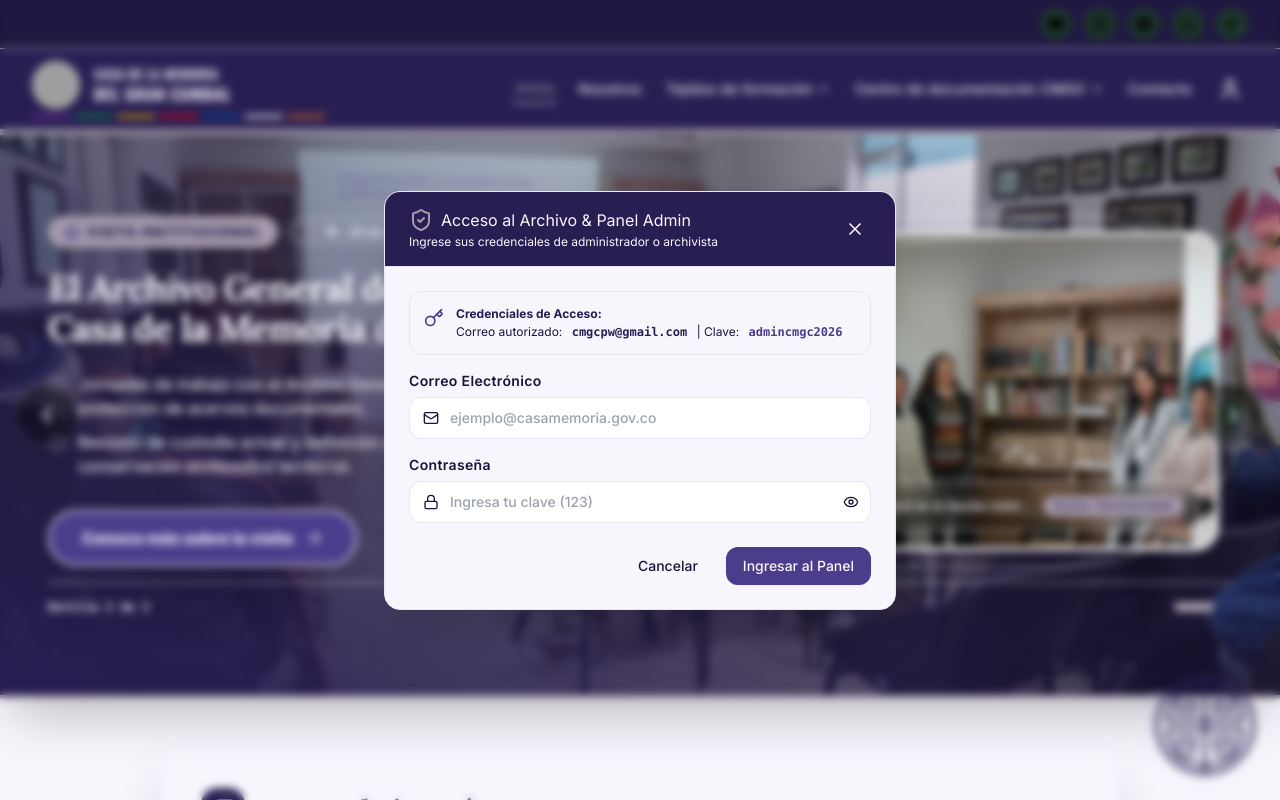
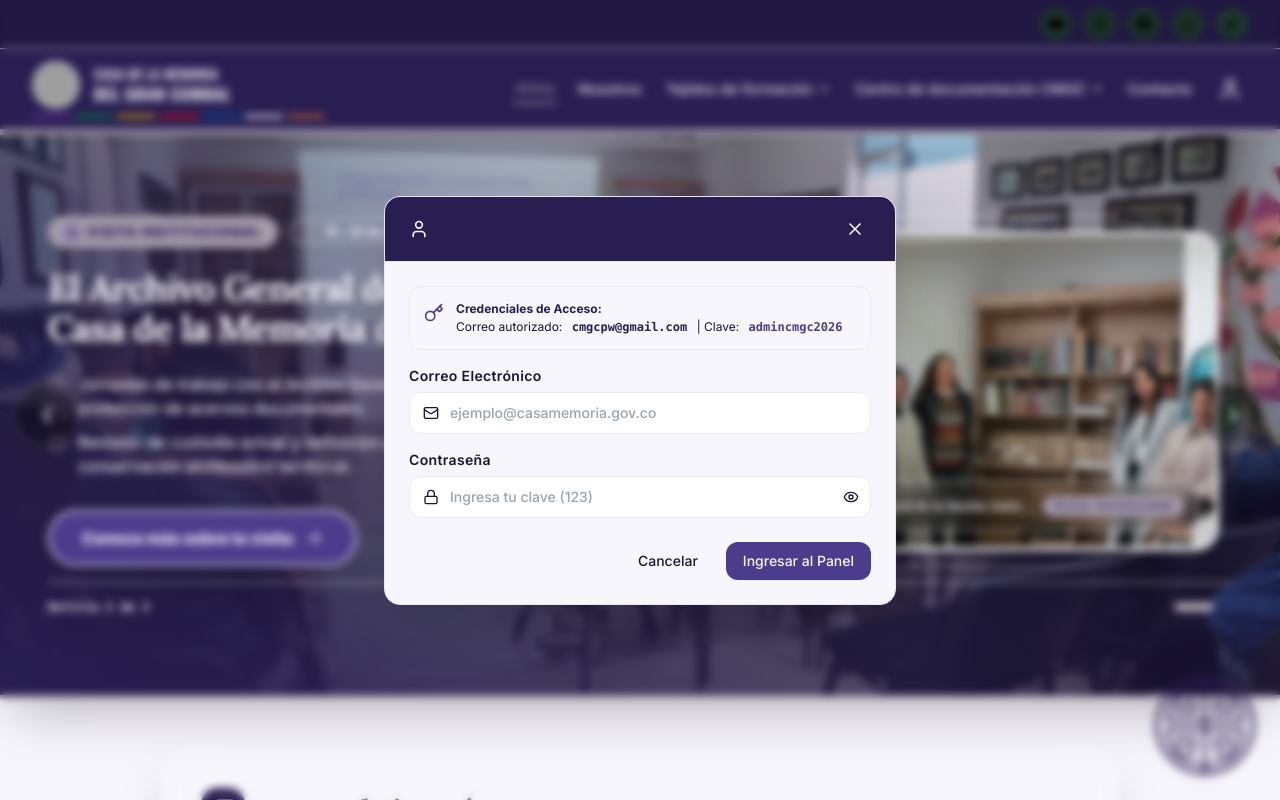
Before and after one commit to danielguadir/casa-memoria-web, a Next.js app: page / in a window 1280 px wide. Both pictures are taken after a click on the button 1230 px from the left and 89 px from the top of the page. Shown: the top 800 px of the page. Built offline with nearby package versions, Linux system fonts and the light colour scheme; grey boxes are pictures that could not be loaded.

Commit message:
style(login-modal): simplificar cabecera mostrando unicamente el icono de usuario

```diff
--- a/src/components/LoginModal.tsx
+++ b/src/components/LoginModal.tsx
@@ -1,7 +1,7 @@
 'use client';
 
 import React, { useState } from 'react';
-import { Mail, Lock, Eye, EyeOff, Key, AlertCircle, ShieldCheck } from 'lucide-react';
+import { Mail, Lock, Eye, EyeOff, Key, AlertCircle, User } from 'lucide-react';
 import { Modal, Input, Button } from '@/components/design-system';
 import { useAuth } from '@/context/AuthContext';
 
@@ -37,11 +37,9 @@ export default function LoginModal() {
       onClose={closeLoginModal}
       title={
         <div className="flex items-center space-x-2">
-          <ShieldCheck className="w-6 h-6 text-mostaza" />
-          <span>Acceso al Archivo & Panel Admin</span>
+          <User className="w-5 h-5 text-crema" />
         </div>
       }
-      subtitle="Ingrese sus credenciales de administrador o archivista"
       size="md"
     >
       <form onSubmit={handleSubmit} className="space-y-4">
```
